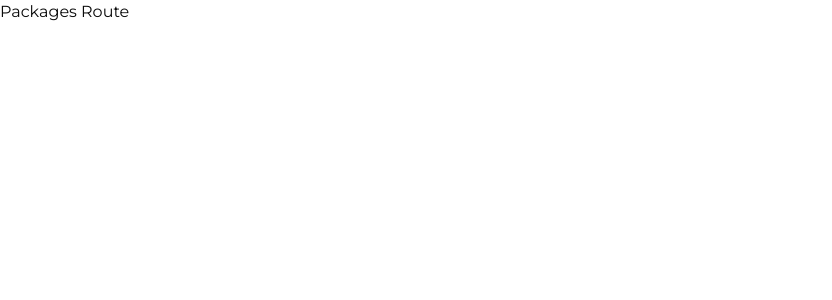
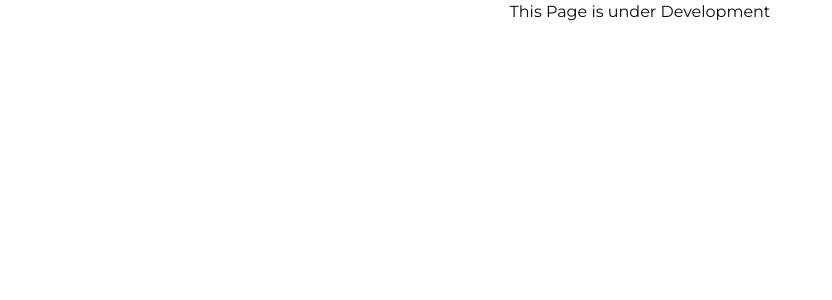
Before and after one commit to Utkarsh1714/Salon-Website, a Next.js app in the folder frontend/: page /packages in a window 1280 px wide. Shown: the top 300 px of the page, without its empty margins (0-832 px from the left). Built offline with nearby package versions, Linux system fonts and the light colour scheme.

Commit message:
18 April 2025 last modification

```diff
--- a/frontend/app/about/page.jsx
+++ b/frontend/app/about/page.jsx
@@ -2,7 +2,9 @@ import React from 'react'
 
 const page = () => {
   return (
-    <div>About page</div>
+    <div className='flex items-center justify-center'>
+        <p>This Page is under Development</p>
+    </div>
   )
 }
 
--- a/frontend/app/packages/page.jsx
+++ b/frontend/app/packages/page.jsx
@@ -2,7 +2,9 @@ import React from 'react'
 
 const page = () => {
   return (
-    <div>Packages Route</div>
+    <div className='flex items-center justify-center'>
+        <p>This Page is under Development</p>
+    </div>
   )
 }
 
--- a/frontend/app/services/page.jsx
+++ b/frontend/app/services/page.jsx
@@ -2,7 +2,9 @@ import React from 'react'
 
 const page = () => {
   return (
-    <div>Services Page</div>
+    <div className='flex items-center justify-center'>
+        <p>This Page is under Development</p>
+    </div>
   )
 }
 
--- a/frontend/ui/Components/NavPackageBtn.jsx
+++ b/frontend/ui/Components/NavPackageBtn.jsx
@@ -6,7 +6,7 @@ import {
   DropdownMenuItem,
   DropdownMenuTrigger,
 } from "@/components/ui/dropdown-menu";
-import { Separator } from "@/components/ui/separator";
+import { useAuth, useClerk } from "@clerk/nextjs";
 import { ChevronDown } from "lucide-react";
 import Link from "next/link";
 import React from "react";
@@ -18,6 +18,10 @@ const NavPackageBtn = () => {
     "Glam Party Ready",
     "Relax & Rejuvenate",
   ];
+
+  const clerk = useClerk();
+  const { isSignedIn } = useAuth();
+
   return (
     <DropdownMenu>
       <DropdownMenuTrigger asChild>
@@ -25,7 +29,7 @@ const NavPackageBtn = () => {
           Packages <ChevronDown />
         </Button>
       </DropdownMenuTrigger>
-      <DropdownMenuContent className="flex items-center justify-center bg-[#F2E9DF]">
+      <DropdownMenuContent className="flex items-center justify-center bg-[#F2E9DF] text-[#5B3728]">
         <DropdownMenuGroup>
           {packages.map((pkg) => (
             <DropdownMenuItem key={pkg}>
```
